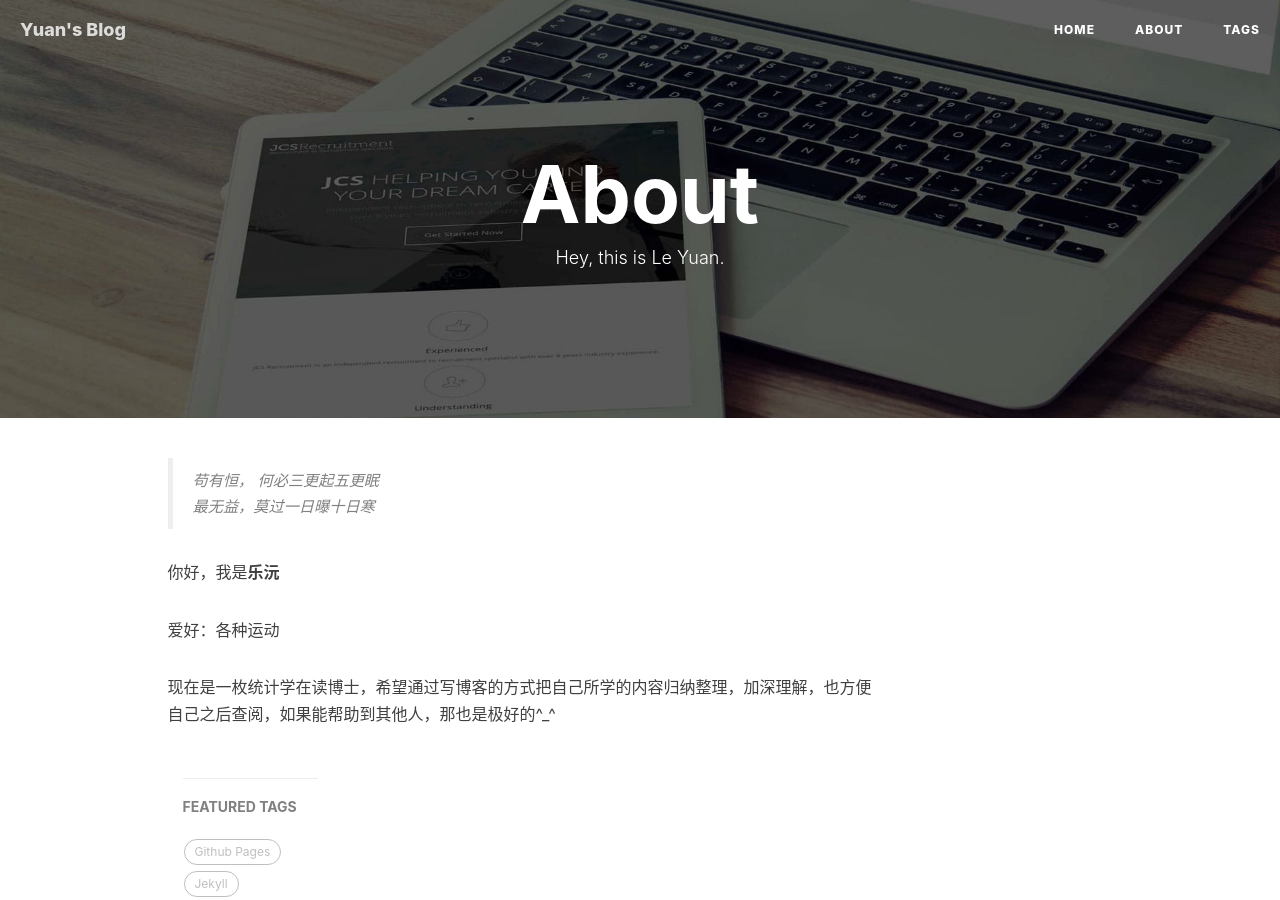
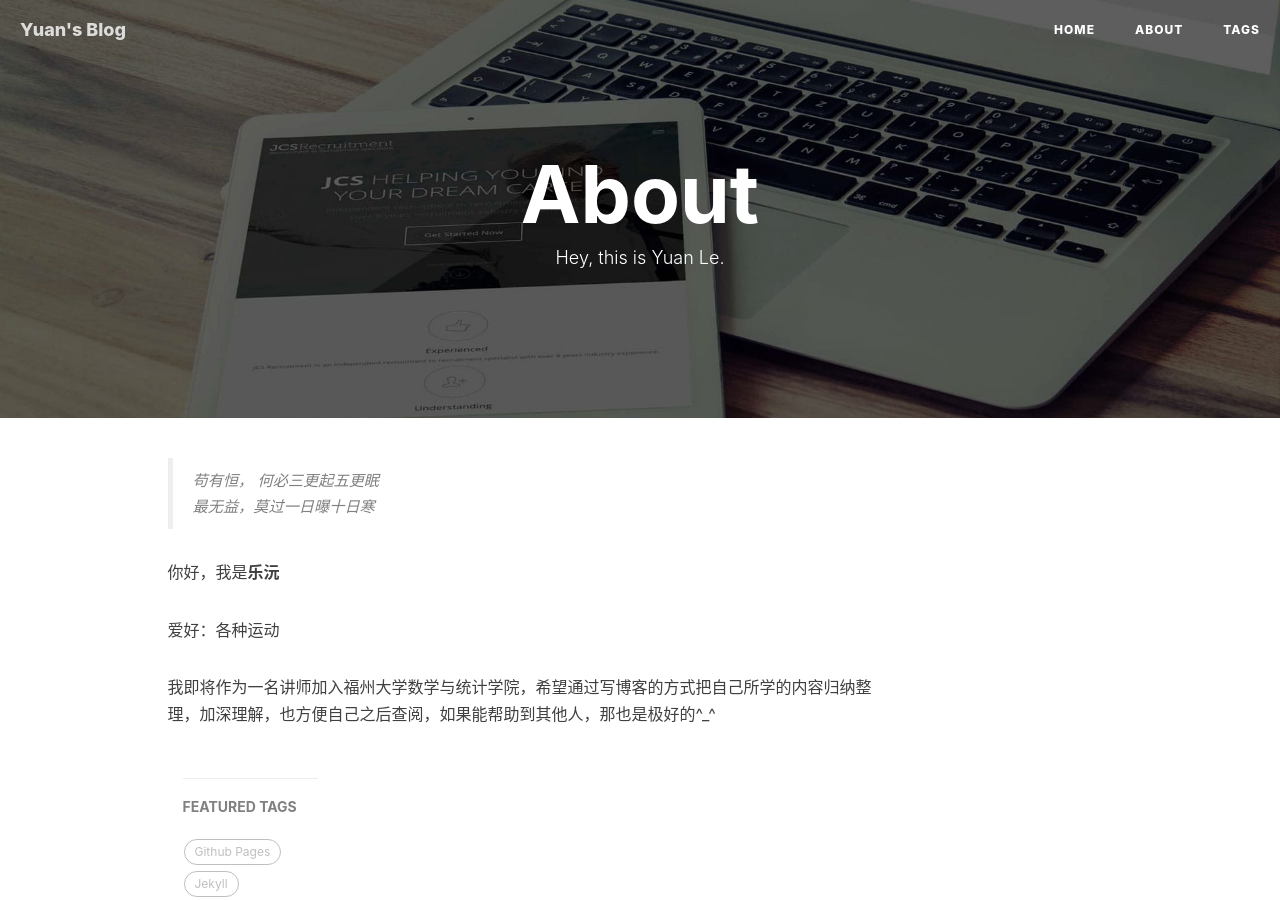
Before and after one commit to leyuanheart/Blogs, a Jekyll site: the page built from about.html, in a window 1280 px wide and 900 px high. Built offline with Jekyll 4.4.1, drawn with Linux system fonts in a browser that asks for light colours; nearby versions of some CDN libraries; comment, search, counter and statistics services are not loaded.

Commit message:
Update about.html

```diff
--- a/about.html
+++ b/about.html
@@ -1,7 +1,7 @@
 ---
 layout: page
 title: "About"
-description: "Hey, this is Le Yuan."
+description: "Hey, this is Yuan Le."
 header-img: "img/post-bg-rwd.jpg"
 ---
 
@@ -21,7 +21,7 @@ header-img: "img/post-bg-rwd.jpg"
     <p>你好，我是<strong>乐沅</strong></p>
     <p>爱好：各种运动</p>
 
-    <p>现在是一枚统计学在读博士，希望通过写博客的方式把自己所学的内容归纳整理，加深理解，也方便自己之后查阅，如果能帮助到其他人，那也是极好的^_^</p>
+    <p>我即将作为一名讲师加入福州大学数学与统计学院，希望通过写博客的方式把自己所学的内容归纳整理，加深理解，也方便自己之后查阅，如果能帮助到其他人，那也是极好的^_^</p>
 
 
 
```
